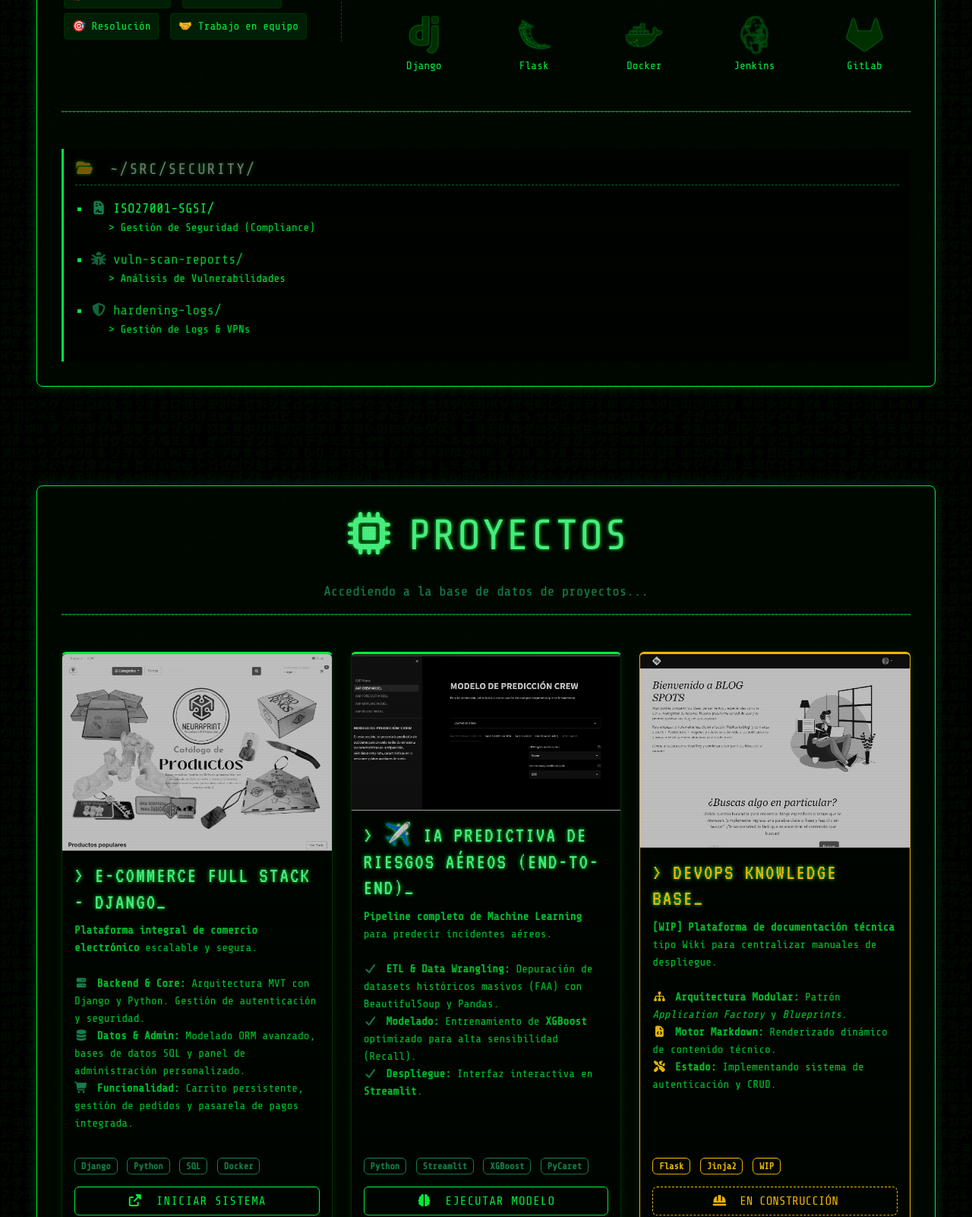
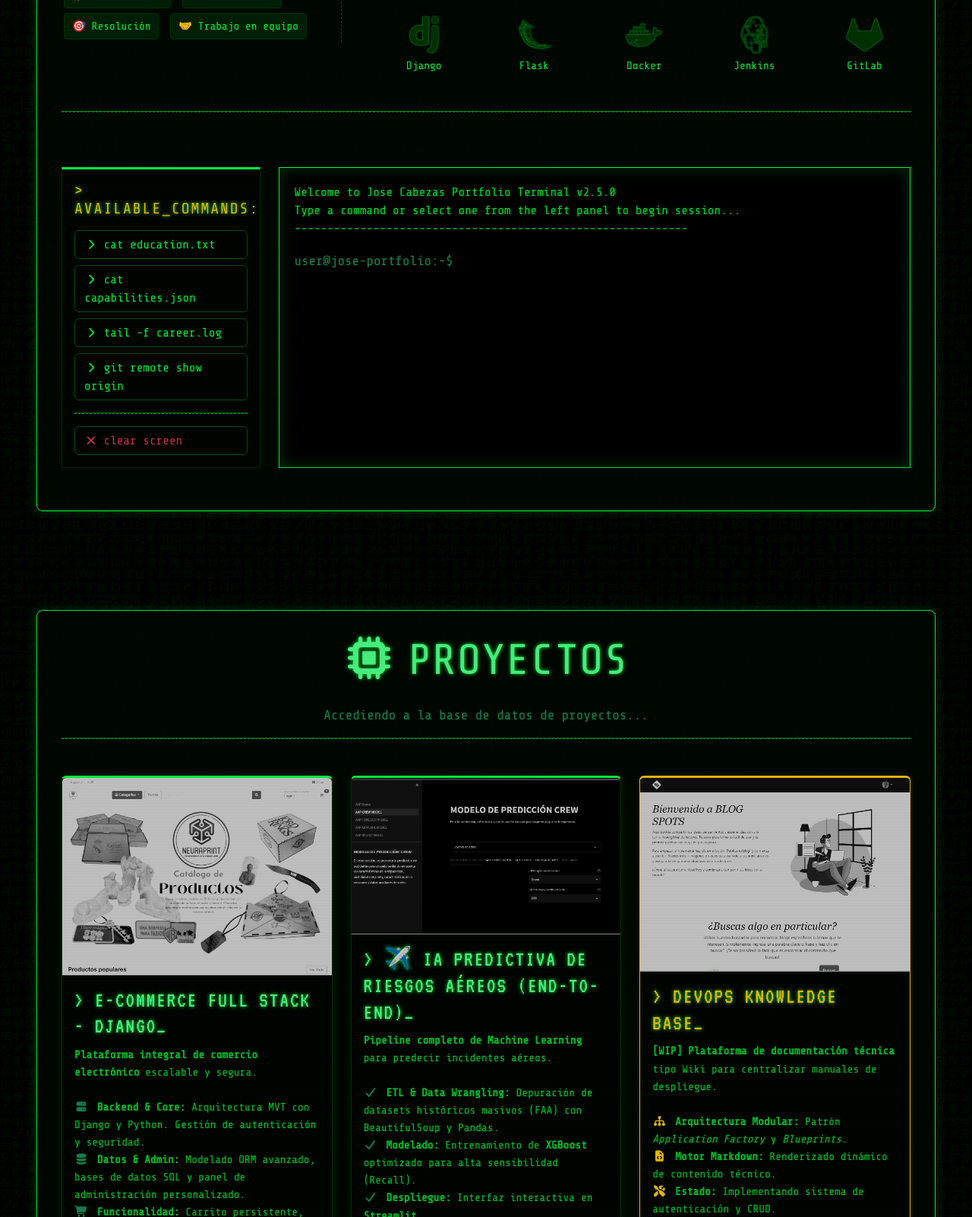
Before and after one commit to jornkbz/portfolio-flask, a Flask app: page / in a window 1280 px wide. Shown: the part 998-2600 px from the top of the page at 76% size. Run offline with Flask 3, Linux system fonts and the light colour scheme; some libraries are stand-ins or nearby versions.

Commit message:
bash simulator

```diff
--- a/templates/home.html
+++ b/templates/home.html
@@ -84,7 +84,55 @@
                         <div class="col tech-item" data-cat="blue"><i class="devicon-gitlab-plain tech-icon"></i><br><small>GitLab</small></div>
                     </div>
                 </div>
-            </div> <hr class="matrix-divider my-5">
+            </div>
+
+            <hr class="matrix-divider my-5">
+
+            <section id="terminal-section" class="py-4">
+                <div class="row g-4">
+                    <div class="col-lg-3 col-md-4">
+                        <div class="matrix-card p-3 h-100" style="border: 1px solid #00FF41; background: rgba(0, 20, 0, 0.8);">
+                            <h5 class="text-warning mb-3 typing-effect">> AVAILABLE_COMMANDS:</h5>
+                            <div class="d-grid gap-2">
+                                <button class="btn btn-matrix-command text-start" onclick="executeCommand('education')">
+                                    <i class="fas fa-chevron-right me-2 small"></i>cat education.txt
+                                </button>
+                                <button class="btn btn-matrix-command text-start" onclick="executeCommand('capabilities')">
+                                    <i class="fas fa-chevron-right me-2 small"></i>cat capabilities.json
+                                </button>
+                                <button class="btn btn-matrix-command text-start" onclick="executeCommand('career')">
+                                    <i class="fas fa-chevron-right me-2 small"></i>tail -f career.log
+                                </button>
+                                <button class="btn btn-matrix-command text-start" onclick="executeCommand('projects')">
+                                    <i class="fas fa-chevron-right me-2 small"></i>git remote show origin
+                                </button>
+                                <hr class="matrix-divider my-2">
+                                <button class="btn btn-matrix-command text-start text-danger" onclick="clearTerminal()">
+                                    <i class="fas fa-times me-2 small"></i>clear screen
+                                </button>
+                            </div>
+                        </div>
+                    </div>
+
+                    <div class="col-lg-9 col-md-8">
+                        <div class="terminal-window h-100" style="border: 1px solid #00FF41; background: #000; padding: 20px; font-family: 'Share Tech Mono', monospace; height: 600px; overflow-y: auto; box-shadow: inset 0 0 20px rgba(0, 255, 65, 0.2);">
+                            <div id="terminal-output">
+                                <div class="terminal-line text-muted">Welcome to Jose Cabezas Portfolio Terminal v2.5.0</div>
+                                <div class="terminal-line text-muted">Type a command or select one from the left panel to begin session...</div>
+                                <div class="terminal-line mb-3">------------------------------------------------------------</div>
+                            </div>
+                            <div class="terminal-input-line d-flex">
+                                <span class="text-success me-2">user@jose-portfolio:~$</span>
+                                <span id="typed-command" class="text-white"></span>
+                                <span class="blinking-cursor">_</span>
+                            </div>
+                        </div>
+                    </div>
+                </div>
+            </section>
+            </div>
+    </div>
+</section>
 
 <template id="tpl-education">
     <div class="terminal-block p-3 mb-3 mt-2" style="border-left: 3px solid #00FF41; background: rgba(0, 50, 0, 0.3);">
@@ -210,7 +258,6 @@
     </div>
 </template>
 
-
 <template id="tpl-projects">
      <div class="terminal-block p-3 mb-3 mt-2" style="border-left: 3px solid #00FF41; background: rgba(0, 50, 0, 0.3);">
          <h3 class="mb-4 text-uppercase border-bottom-matrix pb-2">
@@ -296,56 +343,20 @@
         </div>
     </div>
 </template>
-                    <div class="project-list-card h-100">
-                        <h5 class="text-white border-bottom-matrix pb-2 mb-3" style="font-family: 'Share Tech Mono', monospace;">
-                            <i class="fas fa-folder-open text-warning me-2"></i> ~/src/security/
-                        </h5>
-
-                        <ul class="list-unstyled project-list mt-3">
-                            <li class="mb-3">
-                                <a href="https://github.com/jornkbz/RFM-EIP-SGSI" target="_blank" class="d-flex align-items-center">
-                                    <i class="fas fa-file-contract me-2 text-success"></i>
-                                    <span>ISO27001-SGSI/</span>
-                                </a>
-                                <small class="text-muted d-block ms-4">> Gestión de Seguridad (Compliance)</small>
-                            </li>
-                            <li class="mb-3">
-                                <div class="d-flex align-items-center text-success" style="opacity: 0.8;">
-                                    <i class="fas fa-bug me-2"></i>
-                                    <span>vuln-scan-reports/</span>
-                                </div>
-                                <small class="text-muted d-block ms-4">> Análisis de Vulnerabilidades</small>
-                            </li>
-                            <li class="mb-3">
-                                <div class="d-flex align-items-center text-success" style="opacity: 0.8;">
-                                    <i class="fas fa-shield-alt me-2"></i>
-                                    <span>hardening-logs/</span>
-                                </div>
-                                <small class="text-muted d-block ms-4">> Gestión de Logs & VPNs</small>
-                            </li>
-                        </ul>
-                    </div>
-                </div>
-            </div>
-         </div>
-    </div>
-</section>
-
-
 
 <script>
-    // 1. FILTRO DE PASTILLAS (Corregido para grid)
+    // 1. FILTRO DE PASTILLAS
     function filterStack(color) {
         const items = document.querySelectorAll('.tech-item');
         const statusText = document.getElementById('stack-status');
         const grid = document.getElementById('tech-grid');
 
-        grid.style.opacity = '0'; // Fade out
+        grid.style.opacity = '0';
 
         setTimeout(() => {
             items.forEach(item => {
                 if (item.getAttribute('data-cat') === color) {
-                    item.style.display = ''; // <--- IMPORTANTE: Comillas vacías recuperan el grid
+                    item.style.display = '';
                 } else {
                     item.style.display = 'none';
                 }
@@ -359,25 +370,20 @@
                 statusText.style.color = '#FF4500';
             }
 
-            grid.style.opacity = '1'; // Fade in
+            grid.style.opacity = '1';
         }, 200);
     }
 
 
-// 3. FUNCIÓN COPIAR EMAIL
+    // 2. FUNCIÓN COPIAR EMAIL
     function copyEmailToClipboard() {
         const email = "josecabezaspulgarin@gmail.com";
         const icon = document.getElementById('copy-icon');
 
-        // Copiar al portapapeles
         navigator.clipboard.writeText(email).then(() => {
-
-            // Efecto visual de éxito
-            // 1. Cambiamos el icono de 'copiar' a 'check'
             icon.classList.remove('fa-copy');
             icon.classList.add('fa-check');
 
-            // 2. Volvemos al estado original después de 2 segundos
             setTimeout(() => {
                 icon.classList.remove('fa-check');
                 icon.classList.add('fa-copy');
@@ -387,15 +393,12 @@
             console.error('Error al copiar: ', err);
         });
     }
-</script>
 
-
-<script>
+    // 3. TERMINAL INTERACTIVA
     const terminalOutput = document.getElementById('terminal-output');
     const typedCommandSpan = document.getElementById('typed-command');
     const terminalWindow = document.querySelector('.terminal-window');
 
-    // Mapa de comandos y los IDs de sus plantillas
     const commandMap = {
         'education': { cmd: 'cat education.txt', tplId: 'tpl-education' },
         'capabilities': { cmd: 'cat capabilities.json', tplId: 'tpl-capabilities' },
@@ -406,14 +409,13 @@
     let isExecuting = false;
 
     function executeCommand(commandKey) {
-        if (isExecuting) return; // Evitar múltiples clics
+        if (isExecuting) return;
         isExecuting = true;
 
         const commandData = commandMap[commandKey];
         const commandText = commandData.cmd;
         const templateId = commandData.tplId;
 
-        // 1. Simular escritura del comando
         let i = 0;
         typedCommandSpan.textContent = '';
         const typeInterval = setInterval(() => {
@@ -422,37 +424,31 @@
                 i++;
             } else {
                 clearInterval(typeInterval);
-                // Pausa dramática antes de mostrar el resultado
                 setTimeout(() => processCommandOutput(commandText, templateId), 500);
             }
-        }, 50); // Velocidad de escritura
+        }, 50);
     }
 
     function processCommandOutput(commandText, templateId) {
-        // 2. Mover la línea de comando actual al historial
         const previousPrompt = document.createElement('div');
         previousPrompt.innerHTML = `<span class="text-success me-2">user@jose-portfolio:~$</span><span class="text-white">${commandText}</span>`;
         terminalOutput.appendChild(previousPrompt);
 
-        // 3. Limpiar la línea de input actual
         typedCommandSpan.textContent = '';
 
-        // 4. Obtener y clonar el contenido de la plantilla
         const template = document.getElementById(templateId);
-        const clone = template.content.cloneNode(true);
+        // Comprobación de seguridad por si el template no existe
+        if(template) {
+            const clone = template.content.cloneNode(true);
+            terminalOutput.appendChild(clone);
+        }
 
-        // 5. Añadir el contenido clonado a la salida
-        terminalOutput.appendChild(clone);
-
-        // 6. Scroll automático hacia abajo
         terminalWindow.scrollTop = terminalWindow.scrollHeight;
-
         isExecuting = false;
     }
 
     function clearTerminal() {
         terminalOutput.innerHTML = '';
-        // Mensaje de bienvenida opcional tras limpiar
         terminalOutput.innerHTML = '<div class="terminal-line text-muted">Terminal cleared. Session reset.</div><div class="terminal-line mb-3">------------------------------------------------------------</div>';
     }
 </script>
```
